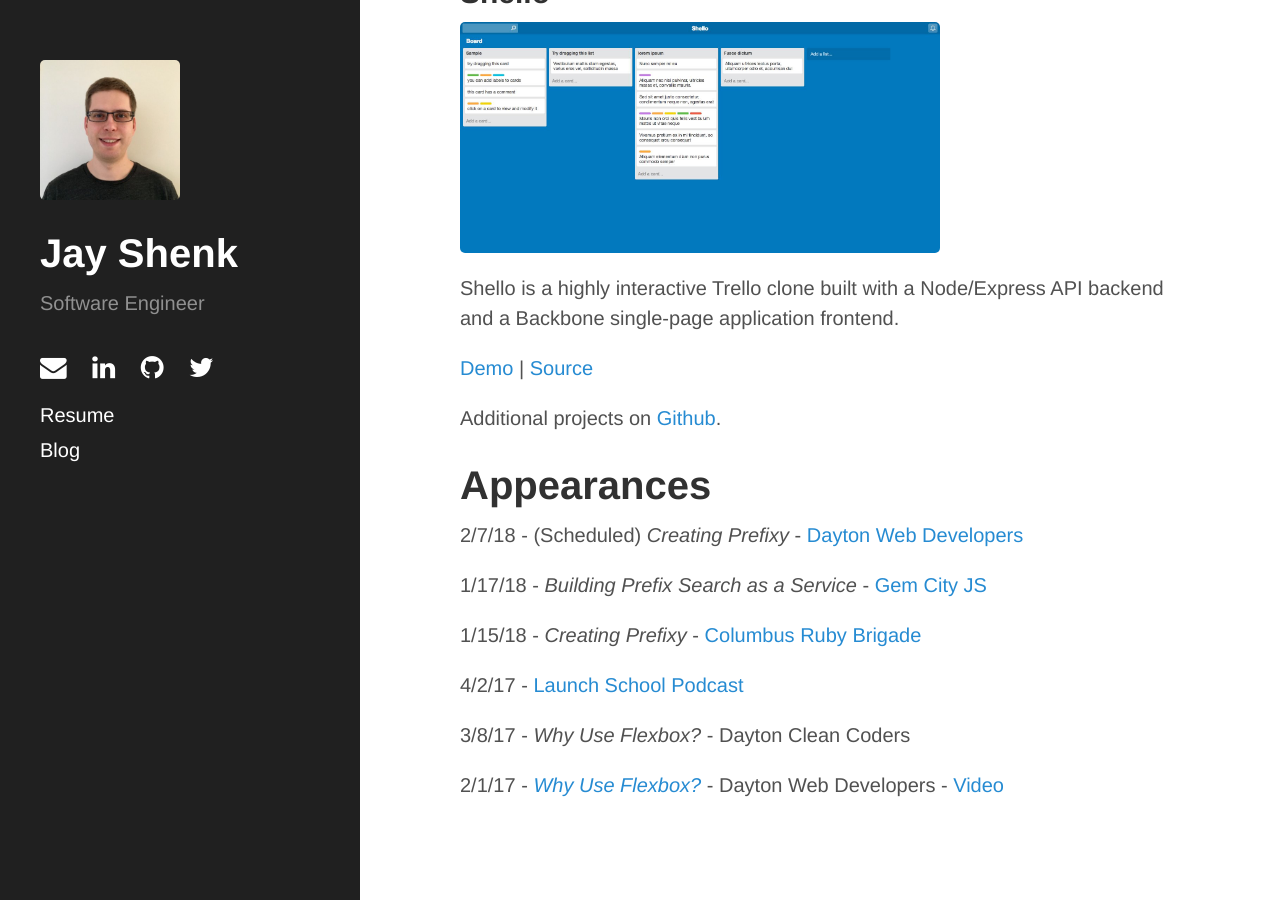
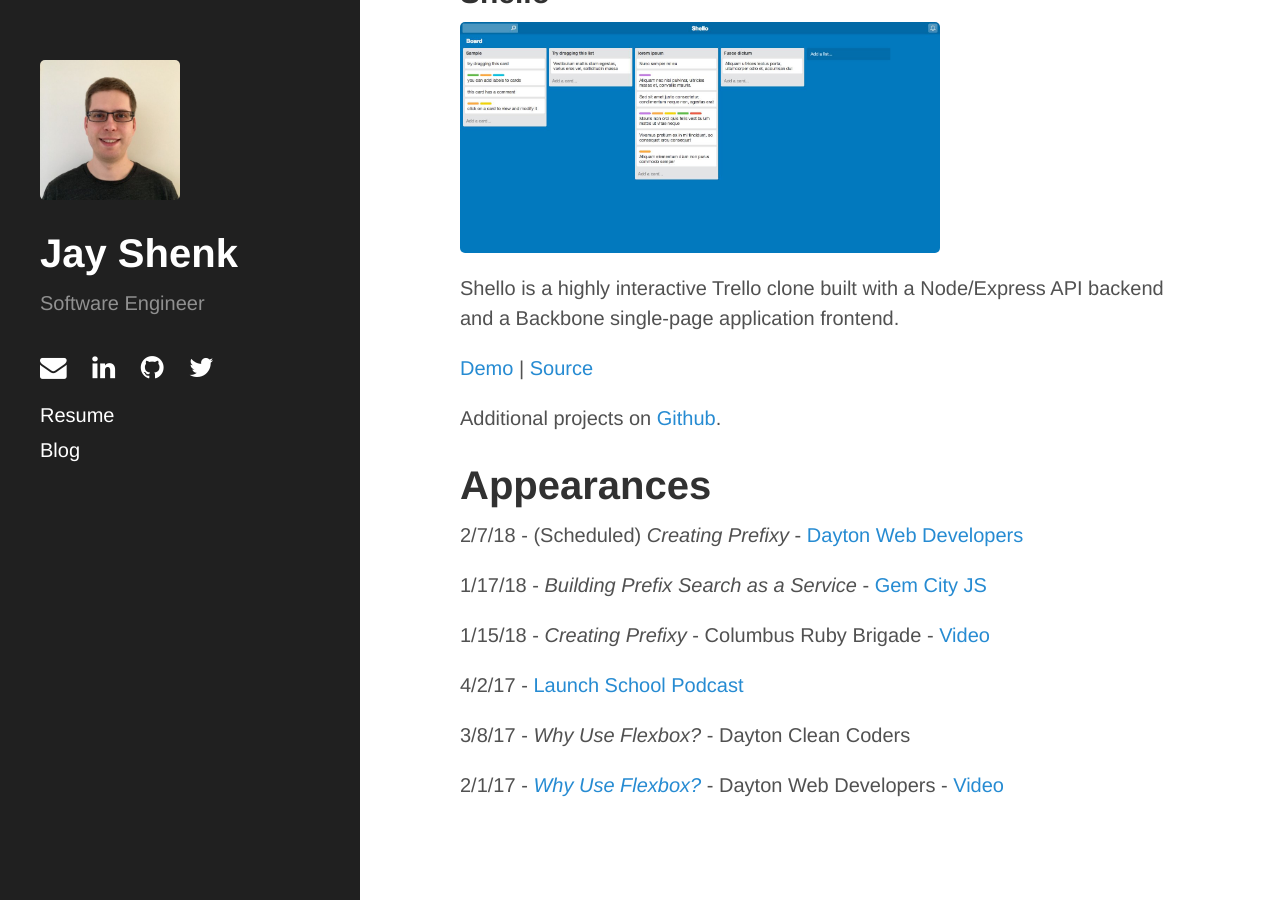
Before and after one commit to jayshenk/jayshenk.github.io, a Jekyll site: the page built from index.md, in a window 1280 px wide and 900 px high, scrolled down 1008 px. Built offline with Jekyll 4.4.1, drawn with Linux system fonts in a browser that asks for light colours.

Commit message:
link to video of columbus rb

```diff
--- a/index.md
+++ b/index.md
@@ -40,7 +40,7 @@ Additional projects on [Github](https://github.com/jayshenk){:target="_blank"}.
 
 1/17/18 - *Building Prefix Search as a Service* - [Gem City JS](http://gemcityjs.com/){:target="_blank"}
 
-1/15/18 - *Creating Prefixy* - [Columbus Ruby Brigade](http://columbusrb.com/){:target="_blank"}
+1/15/18 - *Creating Prefixy* - Columbus Ruby Brigade - [Video](https://drive.google.com/open?id=1DdSSlMZBiww85MxKeKMBAC9SorsNK1-K){:target="_blank"}
 
 4/2/17 - [Launch School Podcast](https://launchschool.com/blog/meet-a-student-jay-shenk){:target="_blank"}
 
```
